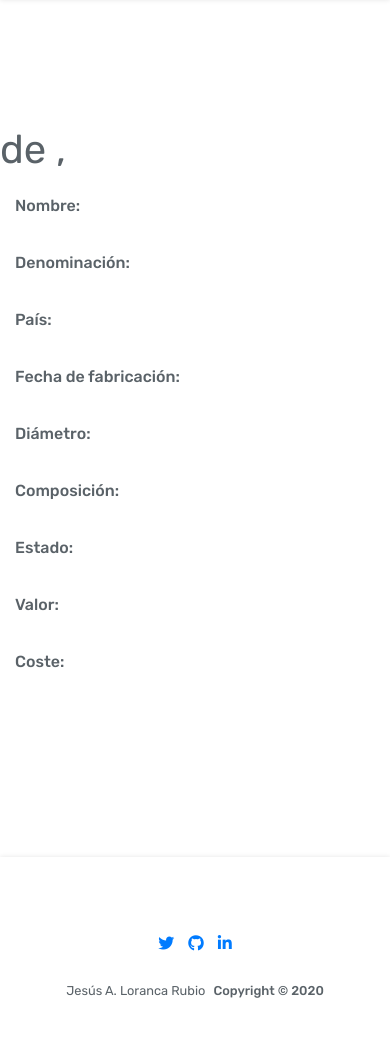
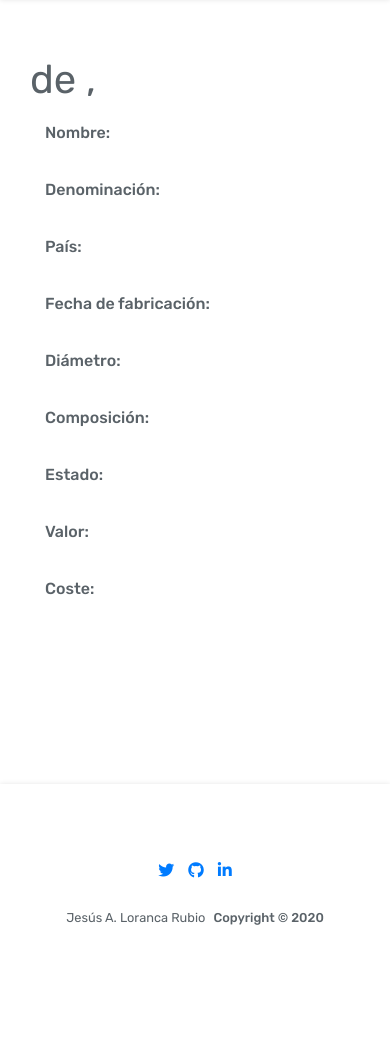
Before and after one commit to Jesus-Loranca/Coleccion-Numismatica, a Flask app: template templates/item.html in a window 390 px wide. Shown: the part 88-1145 px from the top of the page. After the commit the page ends 1013 px from the top, so only its background shows below. Run offline with Flask 2, Linux system fonts and the light colour scheme; the template is opened without the code that fills it, so the values that code supplies are empty; some libraries are stand-ins or nearby versions.

Commit message:
UPDATE: Mobile layout

```diff
--- a/static/css/main.css
+++ b/static/css/main.css
@@ -66,6 +66,12 @@ h1 {
     margin: 125px 0 5% 0 !important;
 }
 
+@media only screen and (max-width: 992px) {
+    h1 {
+        margin: 55px 0 5% 0 !important;
+    }
+}
+
 h1, h2, h3, th, td, p {
     color: #5a6268 !important;
 }
@@ -113,6 +119,19 @@ h1, h2, h3 {
     margin-top: 125px;
 }
 
+@media only screen and (max-width: 992px) {
+    .content .item .item-images img {
+        margin-top: 55px;
+    }
+}
+
+@media only screen and (max-width: 992px) {
+    .content .item .item-properties {
+        margin: 0 auto;
+        padding: 0 15px;
+    }
+}
+
 .content .item a {
     margin: 5px 0 25px 0;
 }
@@ -130,7 +149,7 @@ h1, h2, h3 {
 }
 
 .lSPager {
-    width: 65% !important;
+    width: 80% !important;
     margin: 25px auto !important;
 }
 
--- a/templates/item.html
+++ b/templates/item.html
@@ -62,7 +62,7 @@
         </div>
 
         <div class="col-12 col-md-6">
-            <div class="row">
+            <div class="row item-properties">
                 {% set denomination = item.denomination() %}
                 {% set date = item.date() %}
                 <h1 class="es">{{ denomination ~ ' de ' ~ date ~ ', ' ~ name }}</h1>
@@ -75,7 +75,7 @@
                 {% endif %}
             </div>
 
-            <div class="row">
+            <div class="row item-properties">
                 <p class="es item-info col-12 col-md-6 col-lg-3">Nombre:</p>
                 <p class="en item-info col-12 col-md-6 col-lg-3">Name:</p>
                 <p class="col-12 col-md-6 col-lg-9">{{ item.name() }}</p>
```
